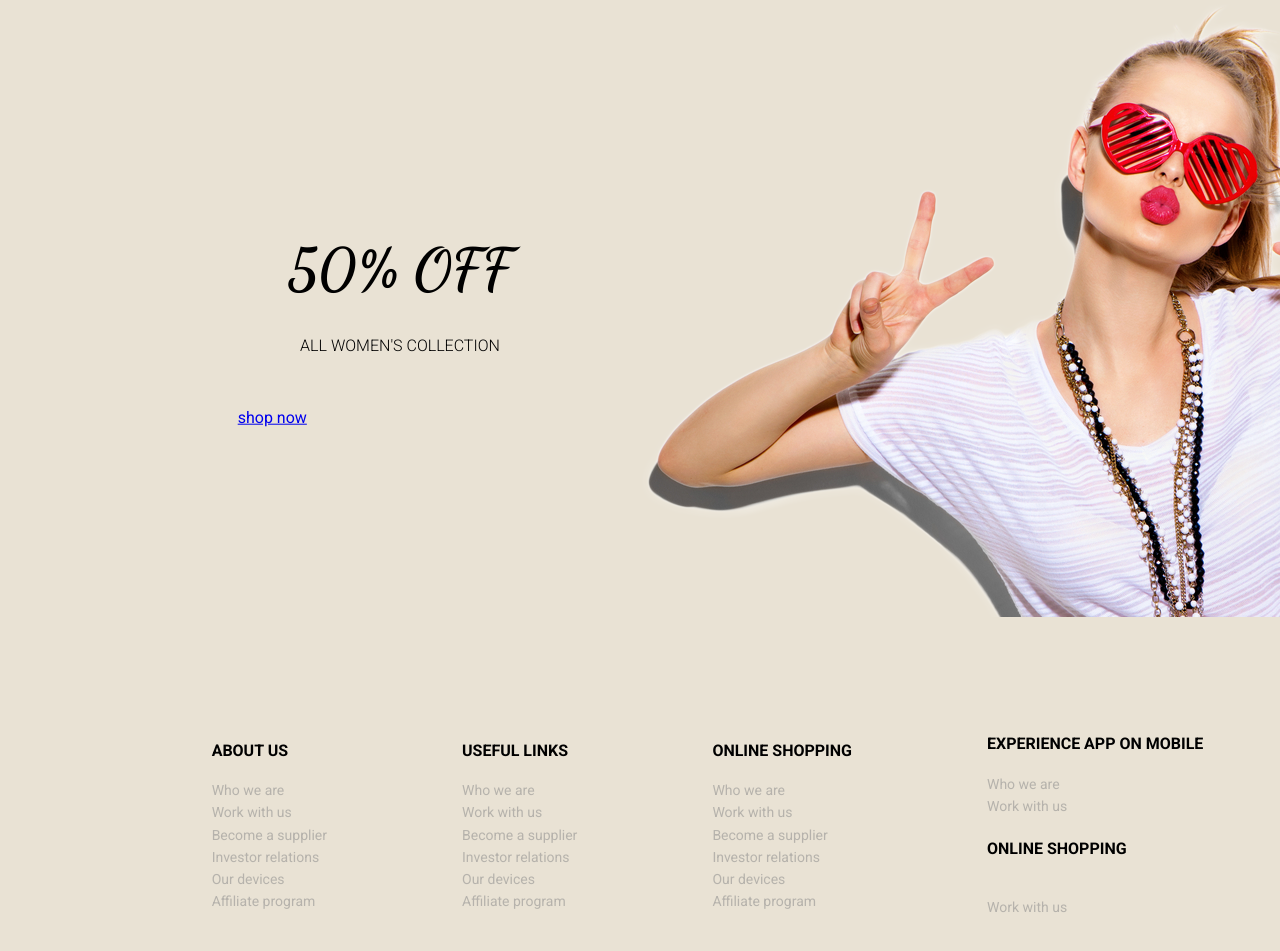
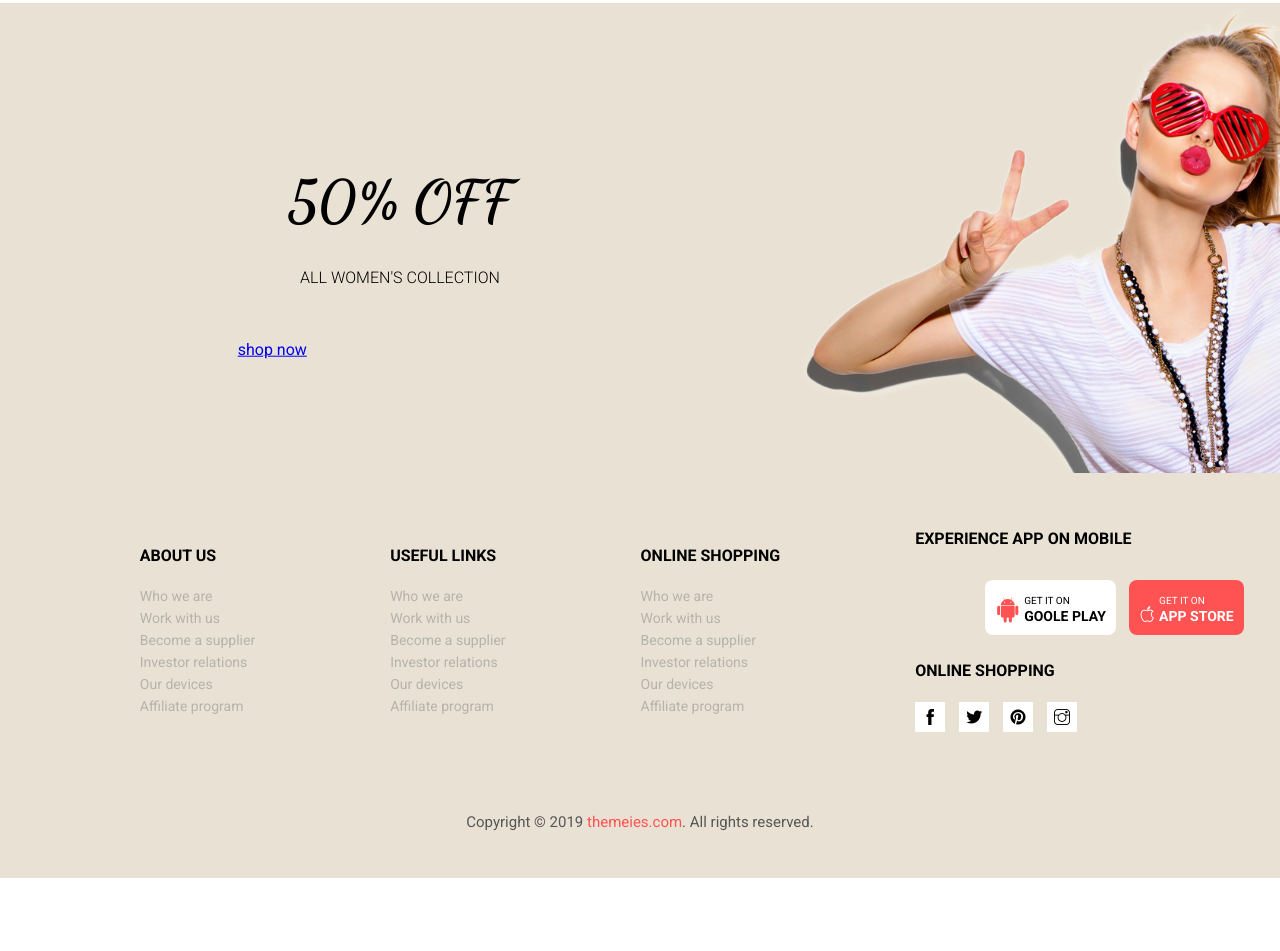
Before and after one commit to thekyeZ/fooseshoes, a website: page index.html in a window 1280 px wide. Shown: the part 1533-2484 px from the top of the page. After the commit the page ends 2411 px from the top, so only its background shows below. Drawn offline with Linux system fonts and the light colour scheme; files whose address does not match are found by name.

Commit message:
footer and hovers

```diff
--- a/index.html
+++ b/index.html
@@ -55,11 +55,15 @@
                     <a class="navigation__link" href="#">CONTACT</a>
                 </div>
                 <div class="align-right">
-                    <div>
-                        <a class="icon" href="#"><img src="assets/icons/search.svg"></a>
-                        <a class="icon" href="#"><img src="assets/icons/shopping-cart.svg"></a>
-                        <a class="icon" href="#"><img src="assets/icons/heart.svg"></a>
-                    </div>
+                    <a class="ti-search" href="#">
+                    </a>
+                    <a class="ti-shopping-cart" href="#">
+                        <div class="cloud"><p>1</p></div>
+                    </a>
+                    <a class="ti-heart" href="#">
+                        <div class="cloud"><p>1</p></div>
+                    </a>
+
                 </div>
             </nav>
         </div>
@@ -80,7 +84,6 @@
             <div class="banner__column2">
                 <div class="banner__image">
                     <img src="assets/images/ban-1.png">
-                </div>
                 </div>
             </div>
         </div>
@@ -186,7 +189,6 @@
                 <li><a href="#">Our devices</a></li>
                 <li><a href="#">Affiliate program</a></li>
             </ul>
-
             <ul class="list">
                 <h4 class="list__titles">online shopping</h4>
                 <li><a href="#">Who we are</a></li>
@@ -196,20 +198,36 @@
                 <li><a href="#">Our devices</a></li>
                 <li><a href="#">Affiliate program</a></li>
             </ul>
-
-
-            <ul class="list">
+            <ul class="list list__wider">
                 <h4 class="list__titles">experience app on mobile</h4>
-                <li><a href="#">Who we are</a></li>
-                <li><a href="#">Work with us</a></li>
+                    <a class="button__googl" href="#">
+                        <div class="button__googl--content">
+                            <span class="ti-android"></span>
+                            <div class="_buttonTexts">
+                                <p class="smallText">get it on</p>
+                                <p class="biggerText">goole play</p>
+                            </div>
+                        </div>
+                    </a>
+                <a class="button__appl" href="#">
+                    <div class="button__appl--content">
+                        <span class="ti-apple"></span>
+                        <div class="_buttonTexts">
+                            <p class="smallText">get it on</p>
+                            <p class="biggerText">app store</p>
+                        </div>
+                    </div>
+                </a>
                 <h4 class="list__titles">online shopping</h4>
-                <li class="button__googl">
-                    <a href="#"></a>
-                </li>
-                <li><a href="#">Work with us</a></li>
+             <a class="socialmedia" href="#"><span class="ti-facebook"></span></a>
+             <a class="socialmedia" href="#"><span class="ti-twitter-alt"></span></a>
+             <a class="socialmedia" href="#"><span class="ti-pinterest-alt"></span></a>
+             <a class="socialmedia" href="#"><span class="ti-instagram"></span></a>
             </ul>
         </div>
-    </footer>
+    <div class="container">
+        <p class="copyright">Copyright © 2019 <a class="red_link" href="#">themeies.com</a>. All rights reserved.</p>
+    </div></footer>
 </main>
 
 </body>
--- a/scss/main.scss
+++ b/scss/main.scss
@@ -28,6 +28,7 @@ body {
   &__align {
     @include flex(flex, row, space-between, center);
     height: 48.6px;
+
     &--footer {
       justify-content: center;
     }
@@ -108,11 +109,21 @@ nav.navigation {
 
 .align-right {
   justify-content: flex-end;
+
+  :hover {
+    color: #ff5353;
+  }
 }
 
 .banner {
   &__colored {
     background-color: #e9e2d4;
+    display: flex;
+
+    img {
+      width: 45em;
+      justify-content: flex-end;
+    }
   }
 
   background-repeat: no-repeat;
@@ -131,9 +142,8 @@ nav.navigation {
 
   &__column1 {
     width: 50em;
-    display: block;
     position: relative;
-    //@include flex(flex, column, space-between, center);
+
     &--content {
       position: absolute;
       left: 50%;
@@ -181,14 +191,12 @@ nav.navigation {
   }
 
   &__image {
-    position: relative;
-    @include flex(flex, row, space-around, center);
-    width: 50%;
+    //@include flex(flex, row, space-around, center);
+    //width: 50%;
   }
 
   img {
-    position: relative;
-    width: 100%;
+    max-width: 100%;
   }
 }
 
@@ -230,6 +238,32 @@ h2 {
   text-align: center;
   text-transform: uppercase;
   padding: 0px 50px;
+}
+
+
+.ti-shopping-cart {
+  position: relative;
+
+}
+
+.ti-heart {
+  position: relative;
+}
+
+.cloud {
+  position: absolute;
+  height: 12px;
+  width: 12px;
+  border-radius: 50%;
+  background-color: #ff5353;
+  top: 34%;
+  right: 21%;
+  color: #fef7f6;
+  font-size: 9px;
+}
+
+div.cloud p {
+  transform: translate(5%, -80%)
 }
 
 .ti-star {
@@ -294,34 +328,179 @@ footer.footer {
   justify-content: center;
   @include flex(flex, column, space-around, center);
 }
+
 .lists {
   position: relative;
-  @include flex(flex,row, space-around, center);
-  //justify-content: center;
+ @include flex(flex, row, space-between, center);
+  //text-align: left;
 
 }
+
 ul.list {
   list-style-type: none;
-  text-align: left;
-  position: relative;
-  @include flex(flex,column, space-around, flex-start);
   margin: 0px 0px 0px 95px;
-  //justify-content: center;
+  &__wider {
+    width:400px;
+   display: inline-block;
+  }
+}
 
+ul a {
+  :hover {
+    background-color: #ff5353;
   }
+}
+ul div {
+  display: inline-block;
+}
+
 .list h4 {
   text-transform: uppercase;
   position: relative;
 }
+
 .list li {
   text-align: left;
   position: relative;
 
+  :hover {
+    color: #ff5353;
   }
+}
+
 li a {
+
   font-size: 14px;
   text-decoration: none;
   text-align: left;
   color: #8888;
   margin-bottom: 5px;
+
 }
+.button__googl {
+  margin:10px;
+  width: 120px;
+  height: 47px;
+}
+
+.button__googl--content {
+  color: black;
+  background-color: white;
+  border-radius: 8px;
+  text-align: center;
+  display: inline-block;
+  position: absolute;
+  text-transform: uppercase;
+  padding: 10px;
+}
+
+._buttonTexts {
+  position: relative;
+  display: inline-block;
+}
+
+.smallText {
+  text-align: left;
+  height: 8px;
+  font-size: 10px;
+  font-family: "Roboto", sans-serif;
+  margin: 5px 0px;
+}
+
+.biggerText {
+  text-align: left;
+  width: inherit;
+  font-size: 14px;
+  font-weight: bold;
+  margin: 0;
+}
+
+.ti-android {
+  color: #ff5353;
+  font-size: 25px;
+  text-align: center;
+}
+.button {
+  &__googl--content:hover {
+    transition: 1ms;
+    background-color: #ff5353;
+
+    ._buttonTexts {
+      color: white
+    }
+
+    .ti-android {
+      color: #fff;
+    }
+  }
+}
+.button__appl {
+  margin:10px;
+  width: 120px;
+  height: 47px;
+}
+
+.button__appl--content {
+  color: white;
+  background-color: #ff5353;
+  border-radius: 8px;
+  text-align: center;
+  display: inline-block;
+  position: absolute;
+  text-transform: uppercase;
+  padding: 10px;
+}
+.socialmedia {
+  height: 30px;
+  width: 30px;
+  background-color: white;
+  margin: 0px 10px 0px 0px;
+  position: relative;
+  color: black;
+}
+.ti-facebook {
+  text-decoration: none;
+  position: absolute;
+  top: 50%;
+  left: 50%;
+  margin-right: -50%;
+  transform: translate(-50%, -50%);
+}
+
+.socialmedia:hover{
+  background-color:#ff5353;
+  color:white;
+}
+.ti-twitter-alt {
+  text-decoration: none;
+  position: absolute;
+  top: 50%;
+  left: 50%;
+  margin-right: -50%;
+  transform: translate(-50%, -50%);
+}
+.ti-pinterest-alt {
+  text-decoration: none;
+  position: absolute;
+  top: 50%;
+  left: 50%;
+  margin-right: -50%;
+  transform: translate(-50%, -50%);
+}
+.ti-instagram {
+  text-decoration: none;
+  position: absolute;
+  top: 50%;
+  left: 50%;
+  margin-right: -50%;
+  transform: translate(-50%, -50%);
+}
+p.copyright {
+  color: #565656;
+  font-size: 15px;
+
+}
+a.red_link {
+  color: #ff5353;
+  text-decoration: none;
+}
```
Also changed, not shown: css/main.css, 1 other file. Lines whose indentation alone changed are shown as unchanged.
